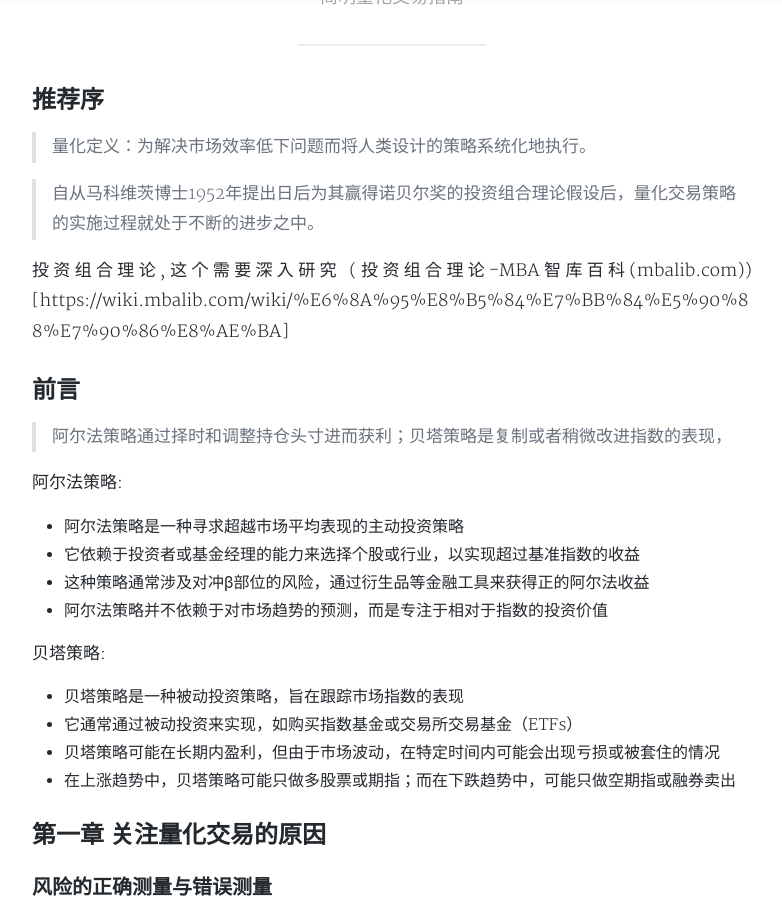
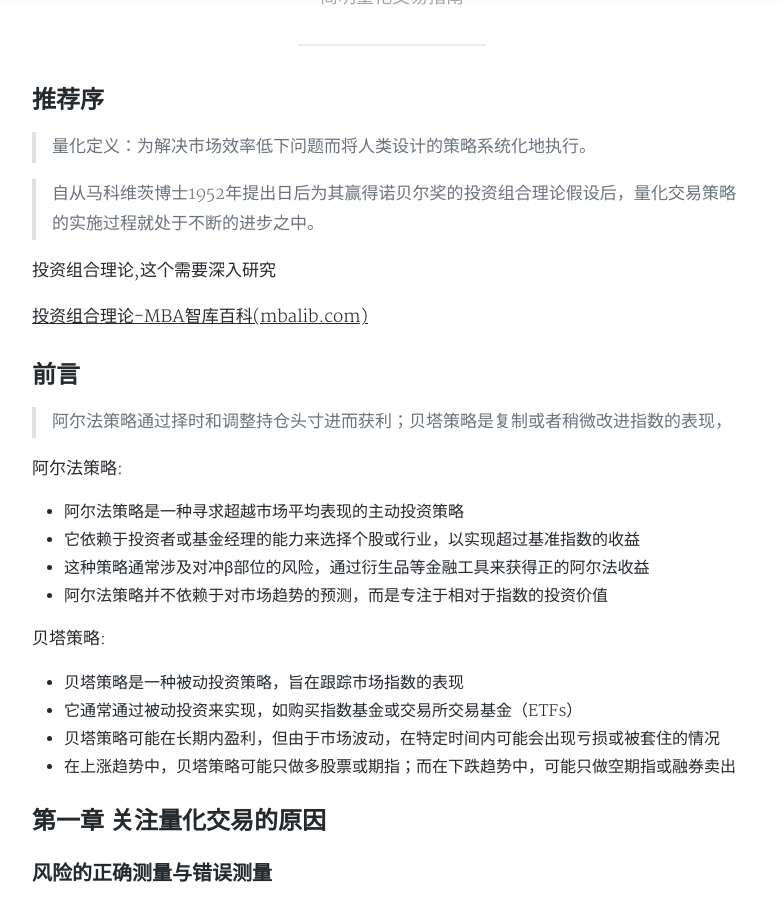
Before and after one commit to stardust1900/stardust1900.github.io, a Jekyll site: the page built from _posts/2024-07-08-Inside-the-Black-Box.md, in a window 1280 px wide and 900 px high, scrolled down 412 px. Shown: the whole window, without its empty margins (248-1030 px from the left). Built offline with Jekyll 4.4.1, drawn with Linux system fonts in a browser that asks for light colours; nearby versions of some CDN libraries; formulas are drawn with MathJax 3; comment, search, counter and statistics services are not loaded; a style sheet for code colours, icons or effects is not loaded.

```diff
--- a/_posts/2024-07-08-Inside-the-Black-Box.md
+++ b/_posts/2024-07-08-Inside-the-Black-Box.md
@@ -14,7 +14,8 @@
 > 自从马科维茨博士1952年提出日后为其赢得诺贝尔奖的投资组合理论假设后，量化交易策略的实施过程就处于不断的进步之中。
 
 投资组合理论,这个需要深入研究
-(投资组合理论-MBA智库百科(mbalib.com))[https://wiki.mbalib.com/wiki/%E6%8A%95%E8%B5%84%E7%BB%84%E5%90%88%E7%90%86%E8%AE%BA]
+
+[投资组合理论-MBA智库百科(mbalib.com)](https://wiki.mbalib.com/wiki/%E6%8A%95%E8%B5%84%E7%BB%84%E5%90%88%E7%90%86%E8%AE%BA)
 
 ## 前言
 > 阿尔法策略通过择时和调整持仓头寸进而获利；贝塔策略是复制或者稍微改进指数的表现，
```
